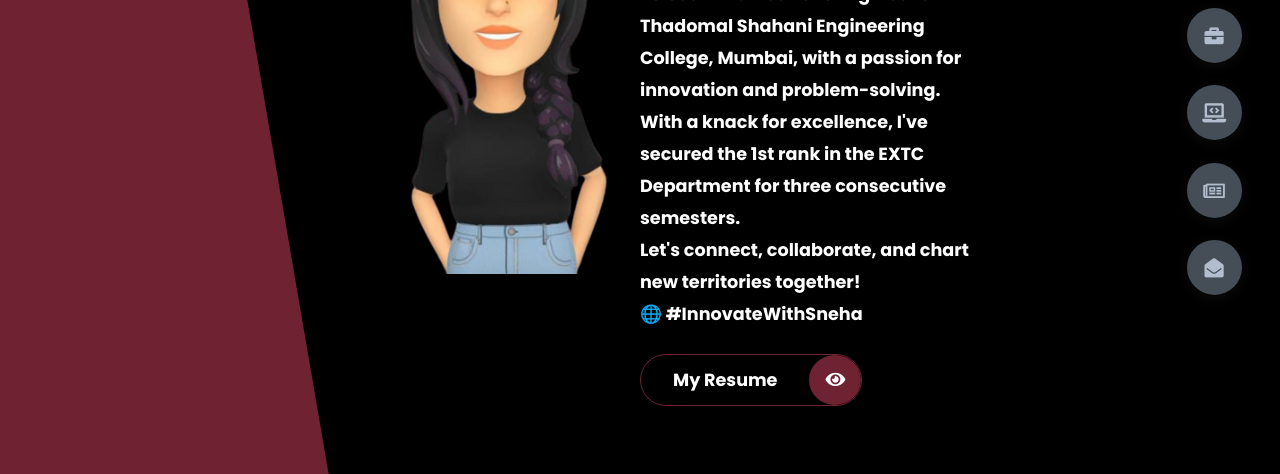
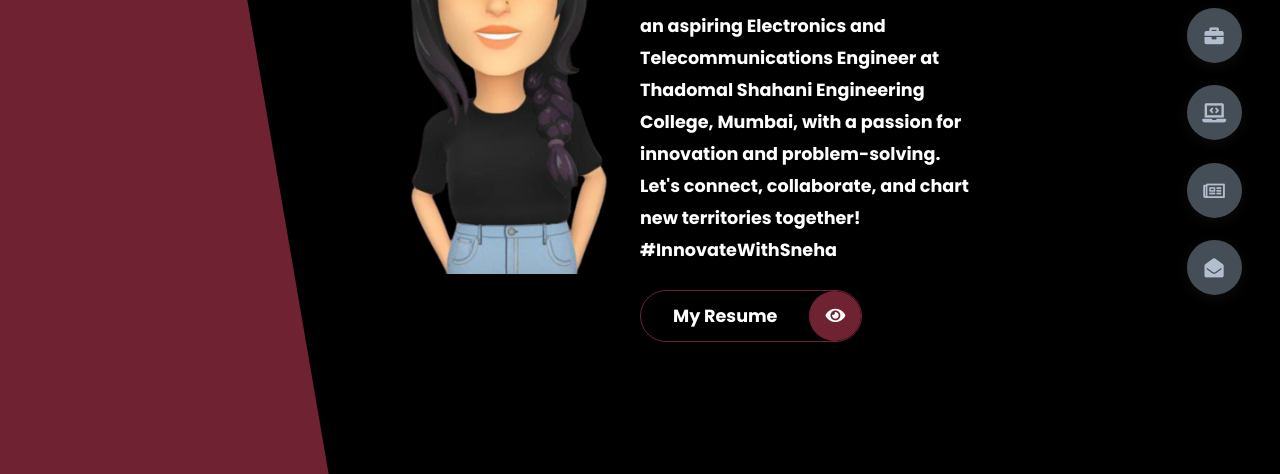
Before and after one commit to SnehaaSinghh9/Portfolio, a plain HTML site: page index.html in a window 1280 px wide. Shown: the part 326-800 px from the top of the page. Drawn offline with Linux system fonts and the light colour scheme.

Commit message:
Updated the details in the portfolio

```diff
--- a/index.html
+++ b/index.html
@@ -32,10 +32,10 @@
                 <p>
                     an aspiring Electronics and Telecommunications Engineer at Thadomal Shahani Engineering College, Mumbai,
                     with a passion for innovation and problem-solving.</br>
-                    With a knack for excellence, I've secured the 1st rank in the EXTC Department for three consecutive semesters. </br>
+                    <!-- With a knack for excellence, I've secured the 1st rank in the EXTC Department for three consecutive semesters. </br> -->
 
                     Let's connect, collaborate, and chart new territories together! </br>
-                    🌐 #InnovateWithSneha
+                    #InnovateWithSneha
                 </p>
                 <div class="btn-con">
                     <a href="assets\Sneha_Singh_Resume.pdf" class="main-btn" target="_blank">
```
